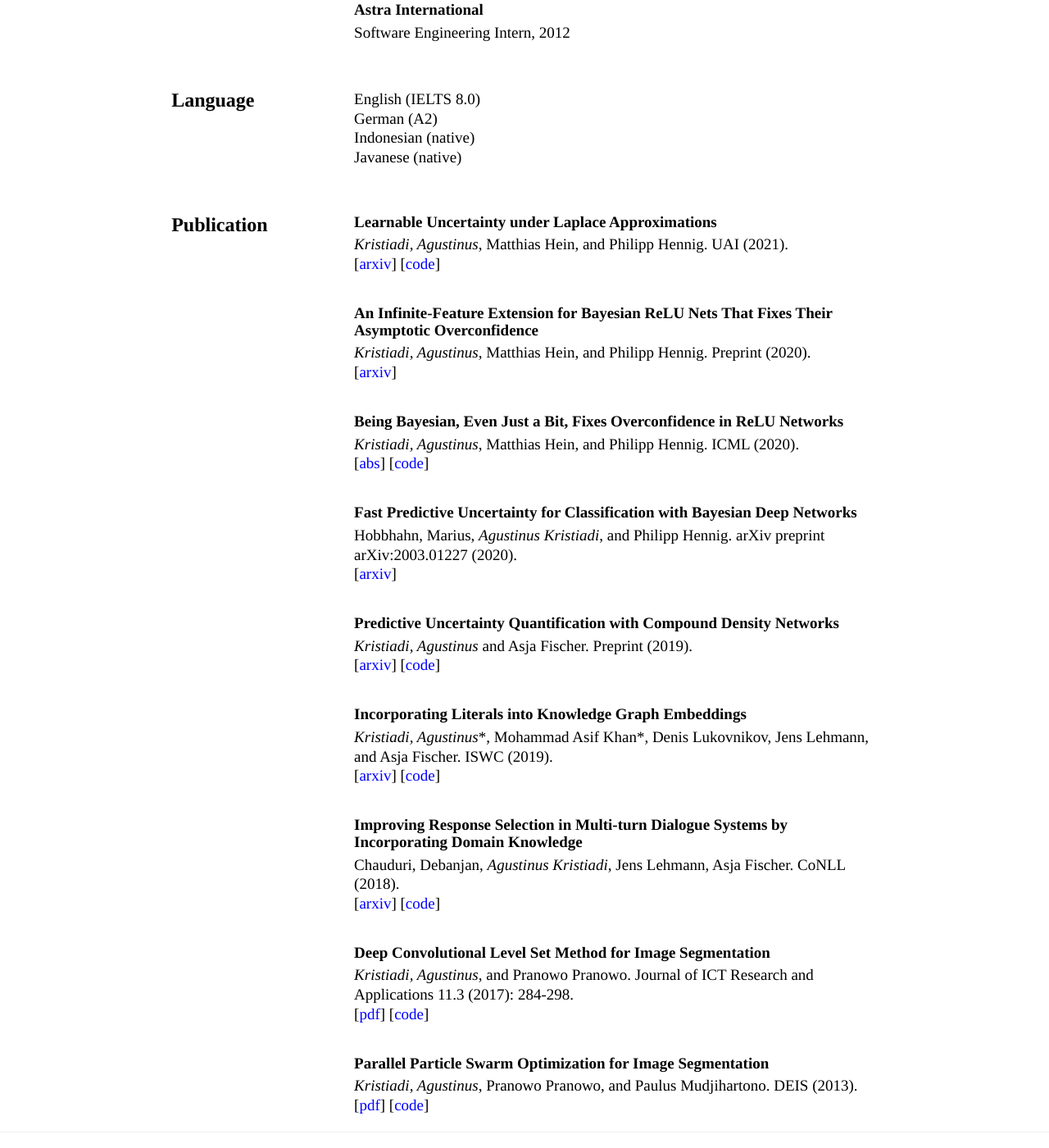
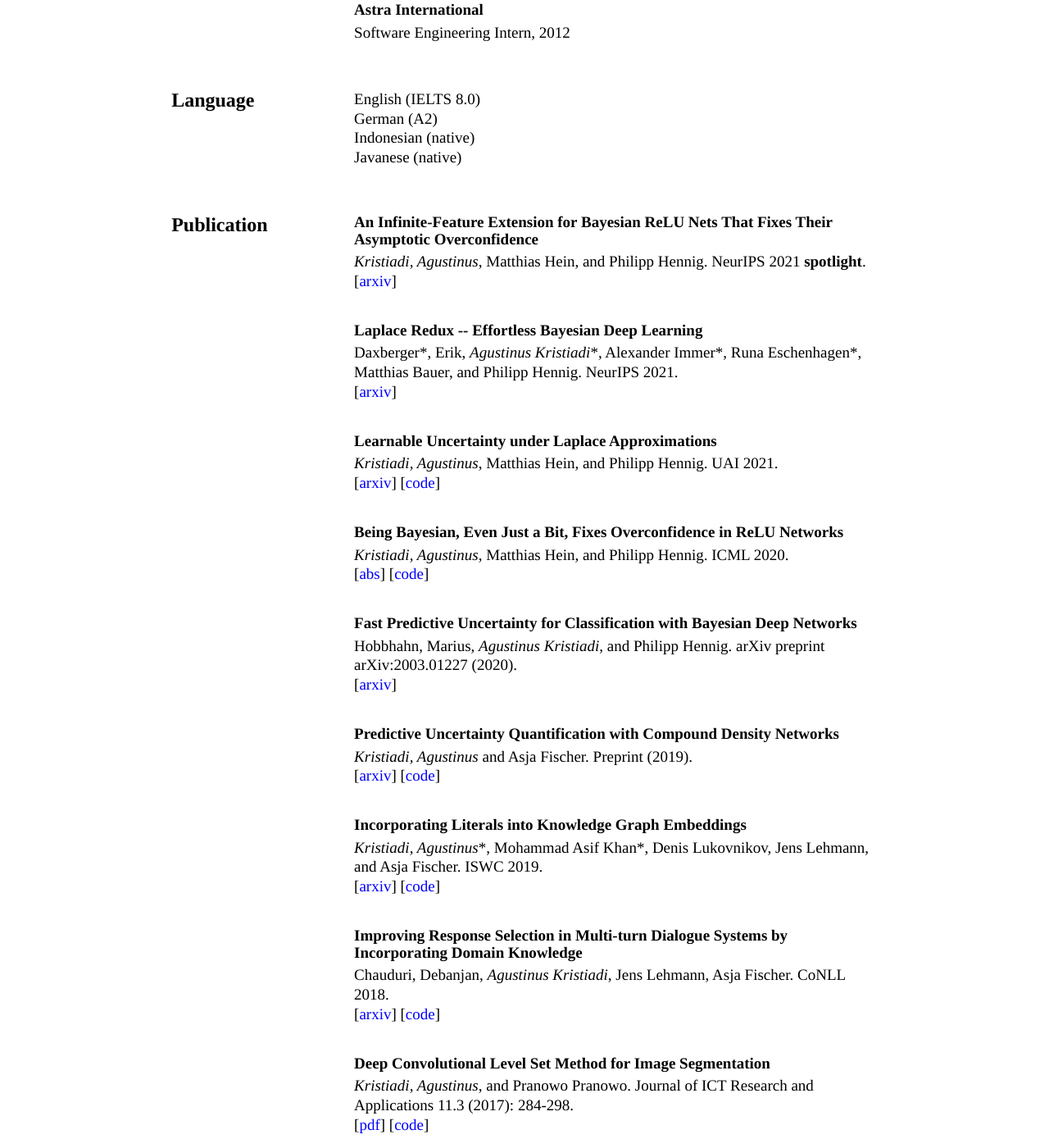
Before and after one commit to hsyodysseyjr/wiseodd0, a Jekyll site: the page built from about.html, in a window 1280 px wide and 1400 px high, scrolled down 1530 px. Shown: the whole window at 82% size. Built offline with Jekyll 4.4.1, drawn with Linux system fonts in a browser that asks for light colours; nearby versions of some CDN libraries; formulas are drawn with MathJax 3; some of the changed text lies outside the part shown.

Commit message:
Update email & publications

```diff
--- a/about.html
+++ b/about.html
@@ -11,7 +11,7 @@ header-img: "img/about-bg.jpg"
 
     <div class="row">
         <div class="col-md-3"><b>Email</b></div>
-        <div class="col-md-8">agustinus.kristiadi[at]uni-tuebingen.de</div>
+        <div class="col-md-8">agustinus[at]kristia.de</div>
     </div>
 
     <div class="row">
@@ -128,26 +128,34 @@ header-img: "img/about-bg.jpg"
     <div class="row" style="padding-top: 3em;">
         <div class="col-md-3"><h3>Publication</h3></div>
         <div class="col-md-9">
+            <h4>An Infinite-Feature Extension for Bayesian ReLU Nets That Fixes Their Asymptotic Overconfidence</h4>
+            <div>
+                <i>Kristiadi, Agustinus</i>, Matthias Hein, and Philipp Hennig. NeurIPS 2021 <b>spotlight</b>.
+            </div>
+                [<a href="https://arxiv.org/abs/2010.02709">arxiv</a>]
+
+            <div class="row" style="padding-bottom: 2em"></div>
+
+            <h4>Laplace Redux -- Effortless Bayesian Deep Learning</h4>
+            <div>
+                Daxberger*, Erik, <i>Agustinus Kristiadi</i>*, Alexander Immer*, Runa Eschenhagen*, Matthias Bauer, and Philipp Hennig. NeurIPS 2021.
+            </div>
+                [<a href="https://arxiv.org/abs/2010.02709">arxiv</a>]
+
+            <div class="row" style="padding-bottom: 2em"></div>
+
             <h4>Learnable Uncertainty under Laplace Approximations</h4>
             <div>
-                <i>Kristiadi, Agustinus</i>, Matthias Hein, and Philipp Hennig. UAI (2021).
+                <i>Kristiadi, Agustinus</i>, Matthias Hein, and Philipp Hennig. UAI 2021.
             </div>
                 [<a href="https://arxiv.org/abs/2010.02720">arxiv</a>]
                 [<a href="https://github.com/wiseodd/lula">code</a>]
 
             <div class="row" style="padding-bottom: 2em"></div>
 
-            <h4>An Infinite-Feature Extension for Bayesian ReLU Nets That Fixes Their Asymptotic Overconfidence</h4>
-            <div>
-                <i>Kristiadi, Agustinus</i>, Matthias Hein, and Philipp Hennig. Preprint (2020).
-            </div>
-                [<a href="https://arxiv.org/abs/2010.02709">arxiv</a>]
-
-            <div class="row" style="padding-bottom: 2em"></div>
-
             <h4>Being Bayesian, Even Just a Bit, Fixes Overconfidence in ReLU Networks</h4>
             <div>
-                <i>Kristiadi, Agustinus</i>, Matthias Hein, and Philipp Hennig. ICML (2020).
+                <i>Kristiadi, Agustinus</i>, Matthias Hein, and Philipp Hennig. ICML 2020.
             </div>
                 [<a href="http://proceedings.mlr.press/v119/kristiadi20a.html">abs</a>]
                 [<a href="https://github.com/wiseodd/last_layer_laplace">code</a>]
@@ -173,7 +181,7 @@ header-img: "img/about-bg.jpg"
 
             <h4>Incorporating Literals into Knowledge Graph Embeddings</h4>
             <div>
-              <i>Kristiadi, Agustinus</i>*, Mohammad Asif Khan*, Denis Lukovnikov, Jens Lehmann, and Asja Fischer. ISWC (2019).
+              <i>Kristiadi, Agustinus</i>*, Mohammad Asif Khan*, Denis Lukovnikov, Jens Lehmann, and Asja Fischer. ISWC 2019.
             </div>
                 [<a href="https://arxiv.org/abs/1802.00934">arxiv</a>]
                 [<a href="https://github.com/SmartDataAnalytics/LiteralE">code</a>]
@@ -182,7 +190,7 @@ header-img: "img/about-bg.jpg"
 
             <h4>Improving Response Selection in Multi-turn Dialogue Systems by Incorporating Domain Knowledge</h4>
             <div>
-              Chauduri, Debanjan, <i>Agustinus Kristiadi</i>, Jens Lehmann, Asja Fischer. CoNLL (2018).
+              Chauduri, Debanjan, <i>Agustinus Kristiadi</i>, Jens Lehmann, Asja Fischer. CoNLL 2018.
             </div>
                 [<a href="https://arxiv.org/abs/1809.03194">arxiv</a>]
                 [<a href="https://github.com/SmartDataAnalytics/AK-DE-biGRU">code</a>]
@@ -200,7 +208,7 @@ header-img: "img/about-bg.jpg"
 
             <h4>Parallel Particle Swarm Optimization for Image Segmentation</h4>
             <div>
-              <i>Kristiadi, Agustinus</i>, Pranowo Pranowo, and Paulus Mudjihartono. DEIS (2013).
+              <i>Kristiadi, Agustinus</i>, Pranowo Pranowo, and Paulus Mudjihartono. DEIS 2013.
             </div>
             [<a href="http://sdiwc.net/digital-library/web-admin/upload-pdf/00000491.pdf">pdf</a>]
             [<a href="https://github.com/wiseodd/swarm-image-segmenter">code</a>]
```
